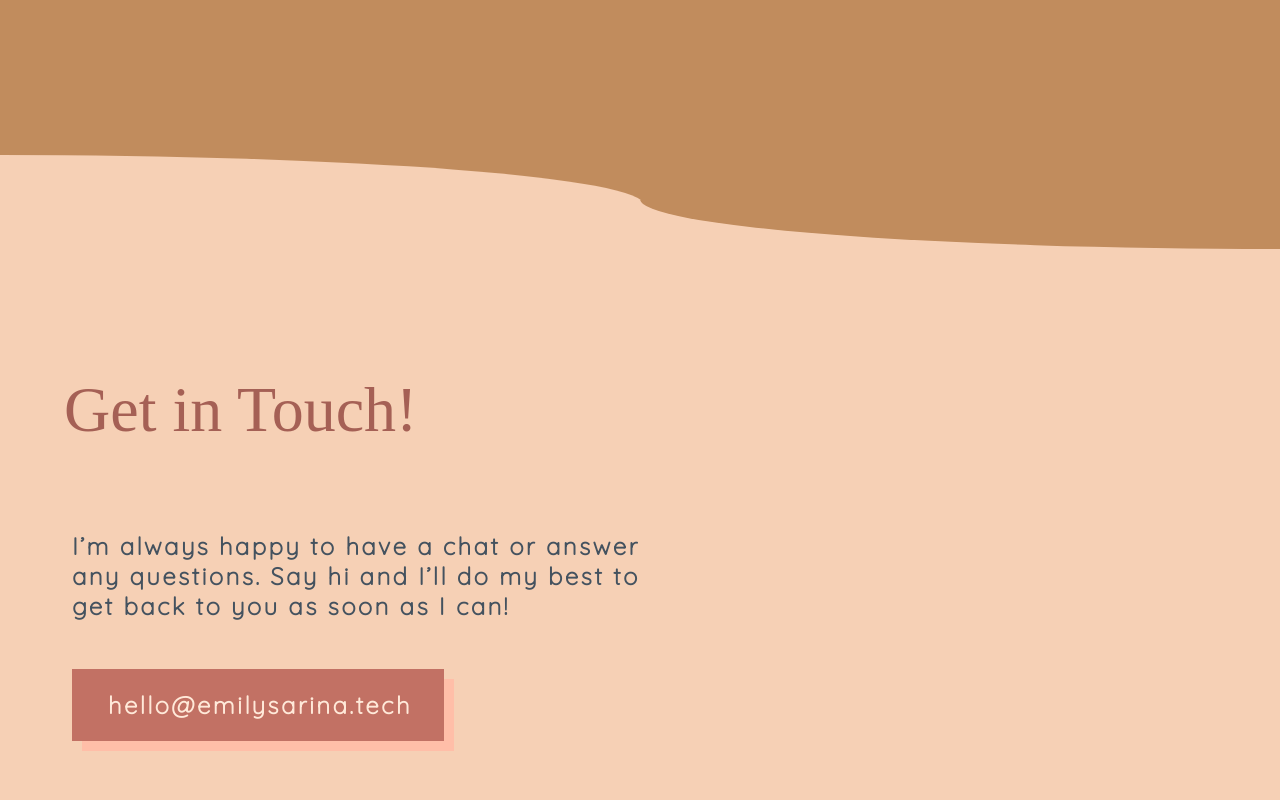
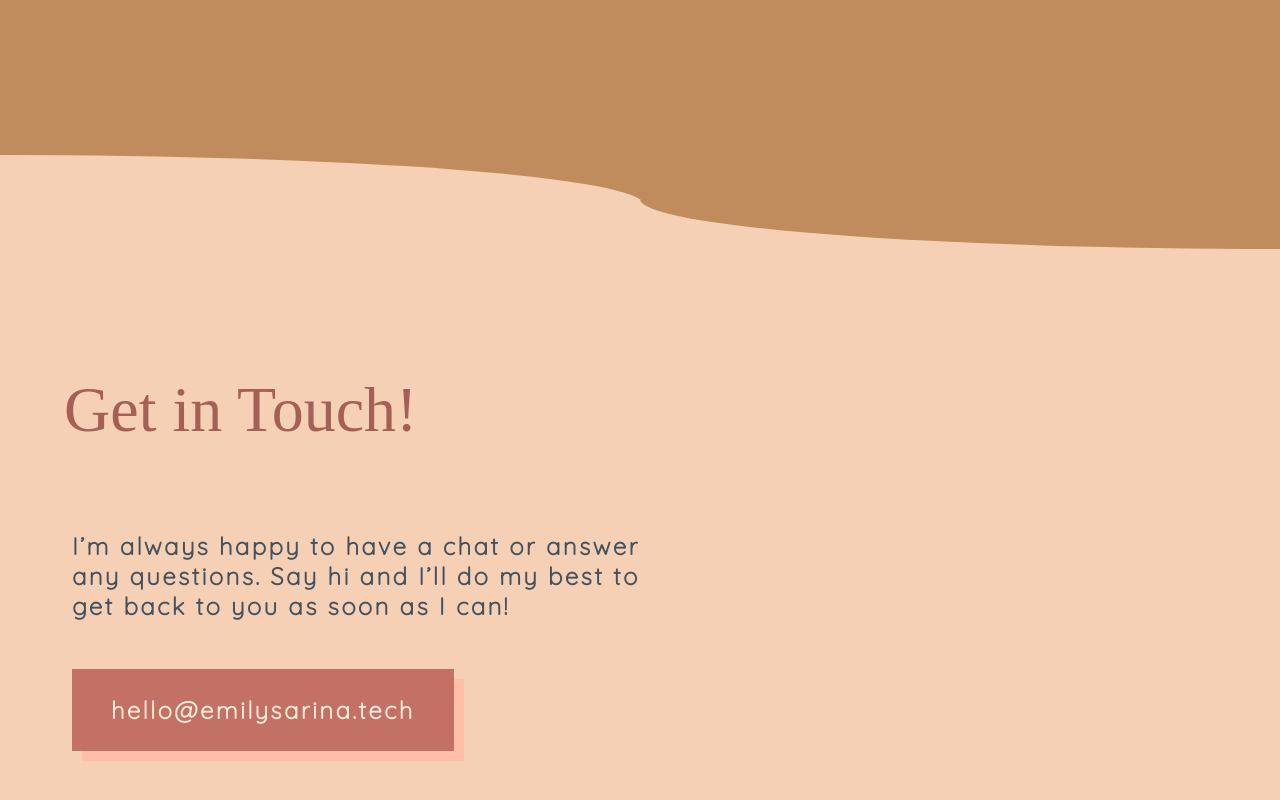
Before and after one commit to emilysarina/Portfolio, a React (Create React App) app: page / in a window 1280 px wide. Shown: the part 2392-3192 px from the top of the page. Built offline with nearby package versions, Linux system fonts and the light colour scheme; a web font is replaced by a local one.

Commit message:
adjusted email box

```diff
--- a/src/Pages/ContactPage/contactPage.module.css
+++ b/src/Pages/ContactPage/contactPage.module.css
@@ -33,10 +33,10 @@
     width: 12.5em;
     display: flex;
     flex-direction: column;
-    align-items: flex-start;
+    align-items: center;
     justify-content: left;
     font-size: 1.5em;
-    padding: 1.5em;
+    padding: 1.7em;
     margin-left: 3em;
     margin-top: 2em;
 }
```
